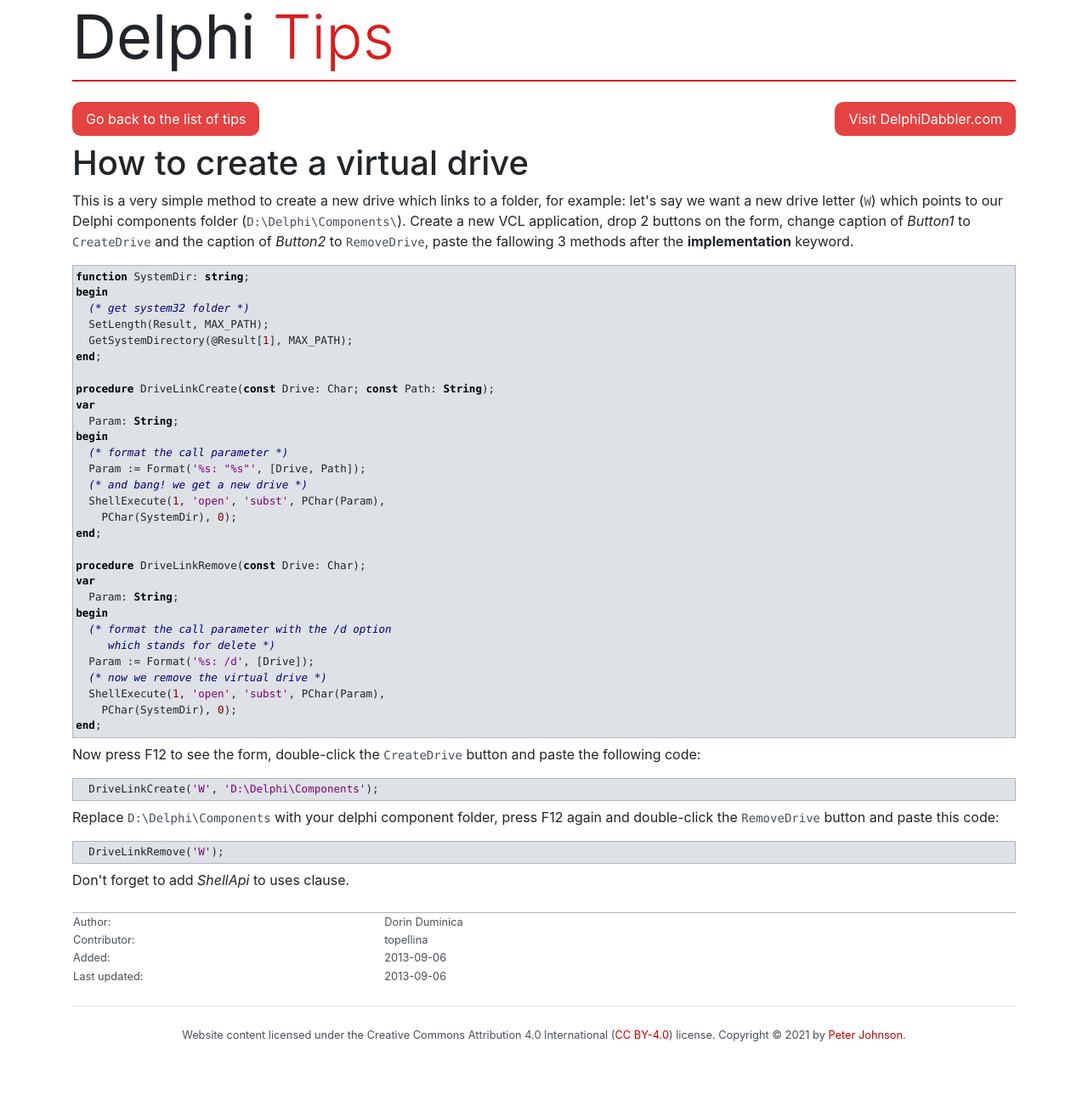
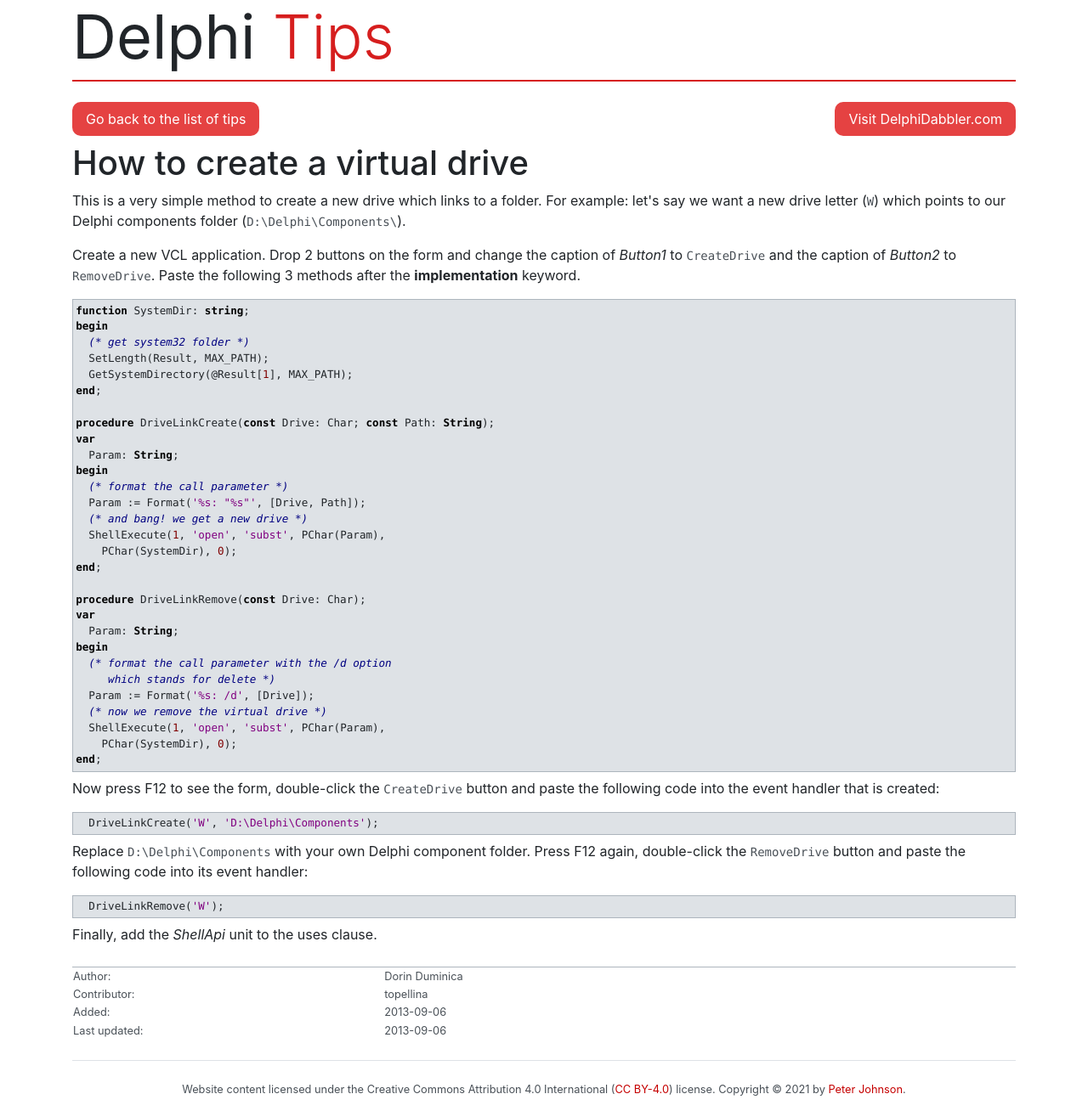
Before and after one commit to delphidabbler/delphi-tips, a Jekyll site: the page built from docs/_tips/229.html, in a window 1280 px wide. Shown: the whole page at 85% size. Built offline with Jekyll 4.4.1, drawn with Linux system fonts in a browser that asks for light colours; before the commit the page ends 1244 px from its top, so only the background shows below that.

Commit message:
Revise text and fix typo in tip 229. Fixes #37

```diff
--- a/docs/_tips/229.html
+++ b/docs/_tips/229.html
@@ -8,12 +8,13 @@
 
 
 <p>
-  This is a very simple method to create a new drive which links to a folder,
-  for example: let's say we want a new drive letter (<code>W</code>) which
+  This is a very simple method to create a new drive which links to a folder. For example: let's say we want a new drive letter (<code>W</code>) which
   points to our Delphi components folder (<code>D:\Delphi\Components\</code>).
-  Create a new VCL application, drop 2 buttons on the form, change caption of
+</p>
+<p>
+  Create a new VCL application. Drop 2 buttons on the form and change the caption of
   <var>Button1</var> to <code>CreateDrive</code> and the caption of
-  <var>Button2</var> to <code>RemoveDrive</code>, paste the fallowing 3 methods
+  <var>Button2</var> to <code>RemoveDrive</code>. Paste the following 3 methods
   after the <strong>implementation</strong> keyword.
 </p>
 
@@ -54,7 +55,7 @@
 
 <p>
   Now press <span class="smallcaps">F12</span> to see the form, double-click the
-  <code>CreateDrive</code> button and paste the following code:
+  <code>CreateDrive</code> button and paste the following code into the event handler that is created:
 </p>
 
 <div class="frame">
@@ -65,9 +66,9 @@
 </div>
 
 <p>
-  Replace <code>D:\Delphi\Components</code> with your delphi component folder,
-  press <span class="smallcaps">F12</span> again and double-click the
-  <code>RemoveDrive</code> button and paste this code:
+  Replace <code>D:\Delphi\Components</code> with your own Delphi component folder.
+  Press <span class="smallcaps">F12</span> again, double-click the
+  <code>RemoveDrive</code> button and paste the following code into its event handler:
 </p>
 
 <div class="frame">
@@ -78,7 +79,7 @@
 </div>
 
 <p>
-  Don't forget to add <var>ShellApi</var> to uses clause.
+  Finally, add the <var>ShellApi</var> unit to the uses clause.
 </p>
 
 <table class="infotable">
```
